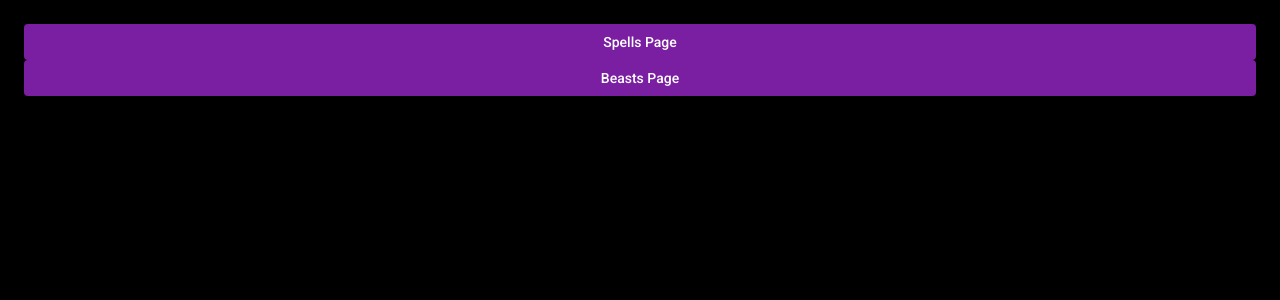
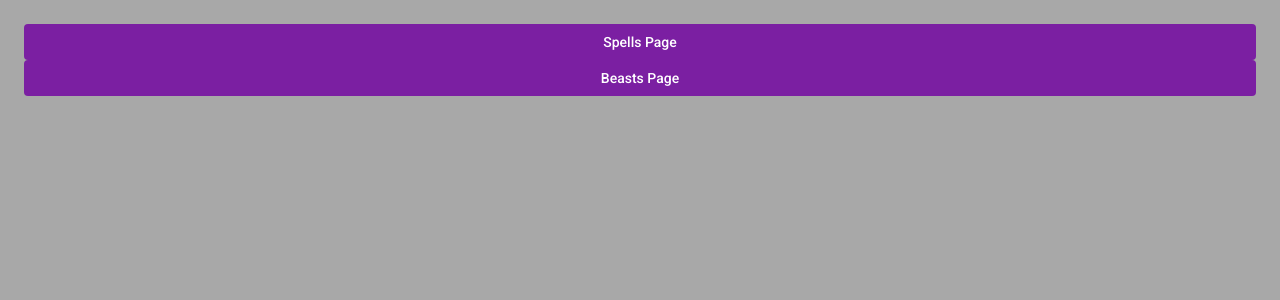
Before and after one commit to jking94/compendium, an Angular app: page / in a window 1280 px wide. Shown: the top 300 px of the page. Built offline with nearby package versions, Linux system fonts and the light colour scheme.

Commit message:
made beast page look like 2006 pawn shop website

```diff
--- a/src/app/views/bestiary-page/bestiary-page.component.scss
+++ b/src/app/views/bestiary-page/bestiary-page.component.scss
@@ -4,41 +4,40 @@
     grid-template-columns: 1fr;
     background-color:rgba(165, 165, 165, 0.966);
     border-radius: 10px;
+
     .page-content {
         display: grid;
         grid-template-columns: 1fr 1fr 1fr;
         gap: 24px;
         justify-items: center;
-
+        padding: 24px;
 
         .beast-tile {
             display: flex;
             justify-content: center;
             align-content: center;
-            line-height: 100px;
-            text-align: center;
             width: fit-content;
             min-width: 200px;
             height: 100px;
             background-color: rgba(78, 78, 78, 0.966);
             box-shadow: 5px 10px 6px;
             border-radius: 10px;
-            font-family: Arial, Helvetica, sans-serif;
-            font-weight: bold;
-
-            //box-shadow: 0px -2px 2px rgba(34,34,34,0.6);
-
-
 
 
             .beast-text {
+                text-shadow: rgb(0, 0, 0) 1px 0 10px;
+                font-family: Arial, Helvetica, sans-serif;
+                font-weight: bold;
+                text-align: center;
+                line-height: 100px;
             }
         }
         .beast-tile:hover {
             background-color: yellow;
             border-radius: 10px 10px 6px;
-            background-image: radial-gradient(yellow,rgba(78, 78, 78, 0.966), rgba(78, 78, 78, 0.966))
-            //box-shadow: inset 0px 0px 10px 10px orange;
+            background-image: radial-gradient(yellow,rgba(78, 78, 78, 0.966), rgba(78, 78, 78, 0.966));
+            height: 110px;
+            width: 210px;
         }
     }
 }
--- a/src/styles.scss
+++ b/src/styles.scss
@@ -2,5 +2,5 @@
 body {
   margin: 0;
   padding: 24px;
-  background-color: black;
+  background-color: rgba(165, 165, 165, 0.966);
 }
```
